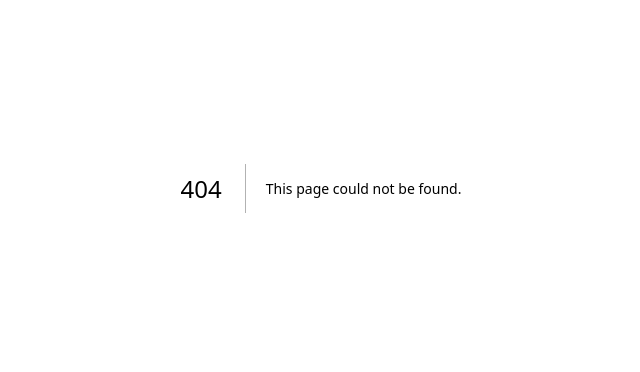
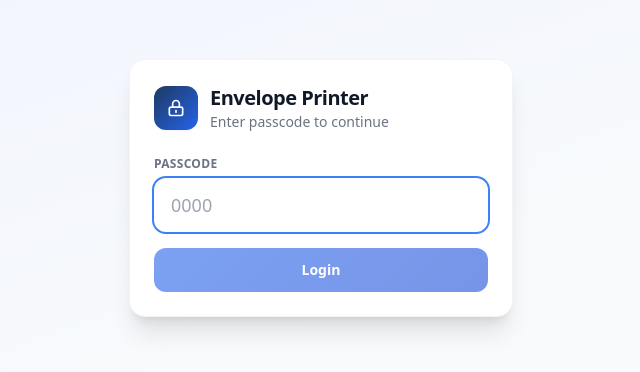
Before and after one commit to sutharkhetesh/envelope, a Next.js app: page /login in a window 1280 px wide. Before the commit this address had no page. Shown: the part 212-584 px from the top of the page, without its empty margins (319-959 px from the left). Built offline with nearby package versions, Linux system fonts and the light colour scheme; no server answers.

Commit message:
I also added AUTH_SECRET to .env.example; for production, set a long random value in .env.local or your hosting env.

```diff
--- /dev/null
+++ b/app/api/login/route.ts
@@ -0,0 +1,33 @@
+import { NextRequest, NextResponse } from 'next/server'
+import {
+  AUTH_COOKIE_NAME,
+  SESSION_MAX_AGE_SECONDS,
+  createSessionToken,
+  isValidPasscode
+} from '@/lib/auth'
+
+export async function POST(req: NextRequest) {
+  let passcode = ''
+
+  try {
+    const body = await req.json()
+    passcode = typeof body.passcode === 'string' ? body.passcode : ''
+  } catch {
+    passcode = ''
+  }
+
+  if (!isValidPasscode(passcode)) {
+    return NextResponse.json({ error: 'Invalid passcode' }, { status: 401 })
+  }
+
+  const response = NextResponse.json({ success: true })
+  response.cookies.set(AUTH_COOKIE_NAME, await createSessionToken(), {
+    httpOnly: true,
+    maxAge: SESSION_MAX_AGE_SECONDS,
+    path: '/',
+    sameSite: 'lax',
+    secure: process.env.NODE_ENV === 'production'
+  })
+
+  return response
+}
--- /dev/null
+++ b/app/api/logout/route.ts
@@ -0,0 +1,14 @@
+import { NextResponse } from 'next/server'
+import { AUTH_COOKIE_NAME } from '@/lib/auth'
+
+export async function POST() {
+  const response = NextResponse.json({ success: true })
+  response.cookies.set(AUTH_COOKIE_NAME, '', {
+    httpOnly: true,
+    maxAge: 0,
+    path: '/',
+    sameSite: 'lax',
+    secure: process.env.NODE_ENV === 'production'
+  })
+  return response
+}
--- /dev/null
+++ b/app/login/LoginForm.tsx
@@ -0,0 +1,101 @@
+'use client'
+
+import { useState } from 'react'
+import { useRouter } from 'next/navigation'
+
+export default function LoginForm() {
+  const router = useRouter()
+  const [passcode, setPasscode] = useState('')
+  const [error, setError] = useState('')
+  const [loading, setLoading] = useState(false)
+
+  const handleSubmit = async (e: React.FormEvent) => {
+    e.preventDefault()
+    setError('')
+    setLoading(true)
+
+    const res = await fetch('/api/login', {
+      method: 'POST',
+      headers: { 'Content-Type': 'application/json' },
+      body: JSON.stringify({ passcode })
+    })
+
+    if (!res.ok) {
+      setError('Please enter a valid passcode.')
+      setLoading(false)
+      return
+    }
+
+    router.push('/')
+    router.refresh()
+  }
+
+  return (
+    <main
+      className="min-h-screen flex items-center justify-center px-4"
+      style={{ background: 'linear-gradient(160deg,#eef2ff 0%,#f8fafc 60%)' }}
+    >
+      <div className="w-full max-w-sm bg-white border border-gray-100 rounded-2xl shadow-xl p-6">
+        <div className="flex items-center gap-3 mb-6">
+          <div
+            className="w-11 h-11 rounded-xl flex items-center justify-center text-white shadow-sm"
+            style={{ background: 'linear-gradient(135deg,#1e3a5f,#2563eb)' }}
+          >
+            <svg
+              className="w-5 h-5"
+              fill="none"
+              stroke="currentColor"
+              viewBox="0 0 24 24"
+            >
+              <path
+                strokeLinecap="round"
+                strokeLinejoin="round"
+                strokeWidth={2}
+                d="M12 15v2m-6 4h12a2 2 0 002-2v-6a2 2 0 00-2-2H6a2 2 0 00-2 2v6a2 2 0 002 2zm10-10V7a4 4 0 00-8 0v4h8z"
+              />
+            </svg>
+          </div>
+          <div>
+            <h1 className="text-xl font-bold text-gray-900 tracking-tight">
+              Envelope Printer
+            </h1>
+            <p className="text-sm text-gray-500">Enter passcode to continue</p>
+          </div>
+        </div>
+
+        <form onSubmit={handleSubmit} className="space-y-4">
+          <div>
+            <label className="block text-xs font-semibold text-gray-500 uppercase tracking-wide mb-1.5">
+              Passcode
+            </label>
+            <input
+              autoFocus
+              inputMode="numeric"
+              maxLength={4}
+              type="password"
+              value={passcode}
+              onChange={e => setPasscode(e.target.value)}
+              className="w-full border border-gray-200 rounded-xl px-4 py-3 text-lg bg-white focus:outline-none focus:ring-2 focus:ring-blue-500 focus:border-transparent"
+              placeholder="0000"
+            />
+          </div>
+
+          {error && (
+            <div className="bg-red-50 border border-red-100 text-red-600 px-4 py-3 rounded-xl text-sm">
+              {error}
+            </div>
+          )}
+
+          <button
+            type="submit"
+            disabled={loading || passcode.trim().length === 0}
+            className="w-full py-3 rounded-xl text-sm font-bold text-white transition-all active:scale-95 disabled:opacity-60"
+            style={{ background: 'linear-gradient(135deg,#2563eb,#1d4ed8)' }}
+          >
+            {loading ? 'Checking...' : 'Login'}
+          </button>
+        </form>
+      </div>
+    </main>
+  )
+}
--- /dev/null
+++ b/app/login/page.tsx
@@ -0,0 +1,14 @@
+import { cookies } from 'next/headers'
+import { redirect } from 'next/navigation'
+import { AUTH_COOKIE_NAME, isValidSessionToken } from '@/lib/auth'
+import LoginForm from './LoginForm'
+
+export default async function LoginPage() {
+  const token = cookies().get(AUTH_COOKIE_NAME)?.value
+
+  if (await isValidSessionToken(token)) {
+    redirect('/')
+  }
+
+  return <LoginForm />
+}
--- a/app/page.tsx
+++ b/app/page.tsx
@@ -289,6 +289,11 @@ export default function Home() {
     fetchAddresses(search)
   }
 
+  const handleLogout = async () => {
+    await fetch('/api/logout', { method: 'POST' })
+    window.location.href = '/login'
+  }
+
   const handleSubmit = async (e: React.FormEvent) => {
     e.preventDefault()
     if (!form.name.trim()) return setFormError('Name is required.')
@@ -363,6 +368,7 @@ export default function Home() {
               </p>
             </div>
           </div>
+          <div className="flex items-center gap-2">
             <div className="hidden sm:flex items-center gap-2 bg-white/10 rounded-full px-4 py-2 text-white text-sm font-medium">
               <svg
                 className="w-4 h-4 text-blue-200"
@@ -378,6 +384,26 @@ export default function Home() {
                 />
               </svg>
               <span className="text-blue-100">{addresses.length} addresses</span>
+            </div>
+            <button
+              onClick={handleLogout}
+              title="Logout"
+              className="p-2.5 rounded-xl bg-white/10 text-white hover:bg-white/20 transition-colors"
+            >
+              <svg
+                className="w-5 h-5"
+                fill="none"
+                stroke="currentColor"
+                viewBox="0 0 24 24"
+              >
+                <path
+                  strokeLinecap="round"
+                  strokeLinejoin="round"
+                  strokeWidth={2}
+                  d="M17 16l4-4m0 0l-4-4m4 4H7m6 4v1a3 3 0 01-3 3H6a3 3 0 01-3-3V7a3 3 0 013-3h4a3 3 0 013 3v1"
+                />
+              </svg>
+            </button>
           </div>
         </div>
       </header>
--- /dev/null
+++ b/lib/auth.ts
@@ -0,0 +1,84 @@
+export const AUTH_COOKIE_NAME = 'envelope_session'
+export const SESSION_MAX_AGE_SECONDS = 60 * 60 * 24 * 30
+
+const VALID_PASSCODES = new Set(['2305', '3615'])
+const FALLBACK_AUTH_SECRET = 'envelope-printer-local-auth-secret'
+
+type SessionPayload = {
+  exp: number
+  v: 1
+}
+
+function getAuthSecret() {
+  return process.env.AUTH_SECRET || FALLBACK_AUTH_SECRET
+}
+
+function toBase64Url(value: string | ArrayBuffer) {
+  const bytes =
+    typeof value === 'string'
+      ? new TextEncoder().encode(value)
+      : new Uint8Array(value)
+  let binary = ''
+  bytes.forEach(byte => {
+    binary += String.fromCharCode(byte)
+  })
+  return btoa(binary)
+    .replace(/\+/g, '-')
+    .replace(/\//g, '_')
+    .replace(/=+$/g, '')
+}
+
+function fromBase64Url(value: string) {
+  const base64 = value.replace(/-/g, '+').replace(/_/g, '/')
+  const padded = base64.padEnd(base64.length + ((4 - (base64.length % 4)) % 4), '=')
+  const binary = atob(padded)
+  const bytes = Uint8Array.from(binary, char => char.charCodeAt(0))
+  return new TextDecoder().decode(bytes)
+}
+
+async function sign(value: string) {
+  const key = await crypto.subtle.importKey(
+    'raw',
+    new TextEncoder().encode(getAuthSecret()),
+    { name: 'HMAC', hash: 'SHA-256' },
+    false,
+    ['sign']
+  )
+  const signature = await crypto.subtle.sign(
+    'HMAC',
+    key,
+    new TextEncoder().encode(value)
+  )
+  return toBase64Url(signature)
+}
+
+export function isValidPasscode(passcode: string) {
+  return VALID_PASSCODES.has(passcode.trim())
+}
+
+export async function createSessionToken() {
+  const payload: SessionPayload = {
+    exp: Math.floor(Date.now() / 1000) + SESSION_MAX_AGE_SECONDS,
+    v: 1
+  }
+  const encodedPayload = toBase64Url(JSON.stringify(payload))
+  const signature = await sign(encodedPayload)
+  return `${encodedPayload}.${signature}`
+}
+
+export async function isValidSessionToken(token: string | undefined) {
+  if (!token) return false
+
+  const [encodedPayload, signature] = token.split('.')
+  if (!encodedPayload || !signature) return false
+
+  const expectedSignature = await sign(encodedPayload)
+  if (signature !== expectedSignature) return false
+
+  try {
+    const payload = JSON.parse(fromBase64Url(encodedPayload)) as SessionPayload
+    return payload.v === 1 && payload.exp > Math.floor(Date.now() / 1000)
+  } catch {
+    return false
+  }
+}
```
Also changed, not shown: middleware.ts (added, +21 -0 lines), 1 other file (tests, documents, lock files or other folders). Lines whose indentation alone changed are shown as unchanged.
